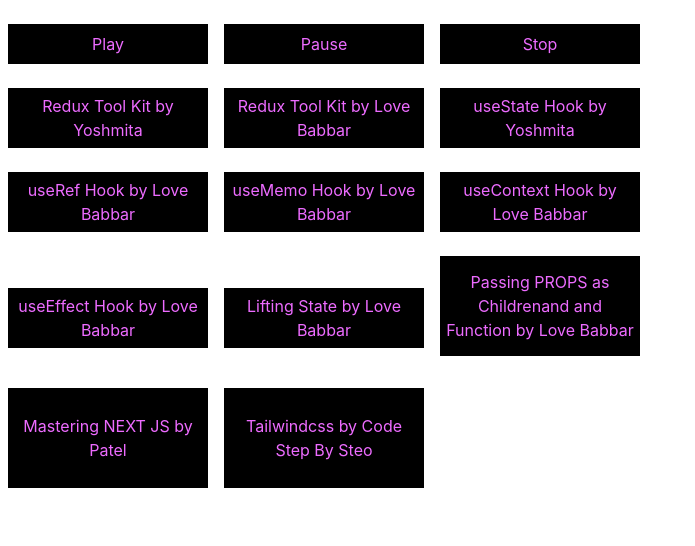
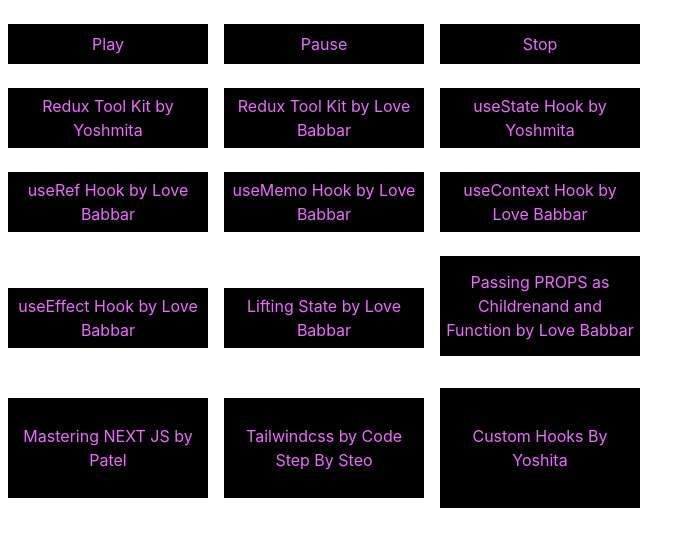
Before and after one commit to techie23456/reactVideos, a React (Vite) app: page / in a window 1280 px wide. Shown: the top 546 px of the page, without its empty margins (0-695 px from the left). Built offline with nearby package versions, Linux system fonts and the light colour scheme.

Commit message:
pushing....

```diff
--- a/src/App.jsx
+++ b/src/App.jsx
@@ -42,7 +42,7 @@
 
       <br />
 
-      <button className="mx-2 bg-black text-fuchsia-400 w-50 h-10 cursor-pointer"
+      <button className="mx-2 bg-black text-fuchsia-400 w-50 h-10 cursor-pointer "
       onClick={playVideo}>Play</button>
 
       <button className="mx-2 bg-black text-fuchsia-400 w-50 h-10 cursor-pointer"
@@ -108,6 +108,9 @@
 
        <button className="m-2 px-1  bg-black text-fuchsia-400 w-50 h-25 cursor-pointer"
        onClick={()=>setVideoId('0HMDcnZGLec')}>Tailwindcss by Code Step By Steo</button>
+
+             <button className="m-2 px-1  bg-black text-fuchsia-400 w-50 h-30 cursor-pointer"
+       onClick={()=>setVideoId('sv8aBcmaJlg')}>Custom Hooks By Yoshita</button>
 
     </div>
 
```
